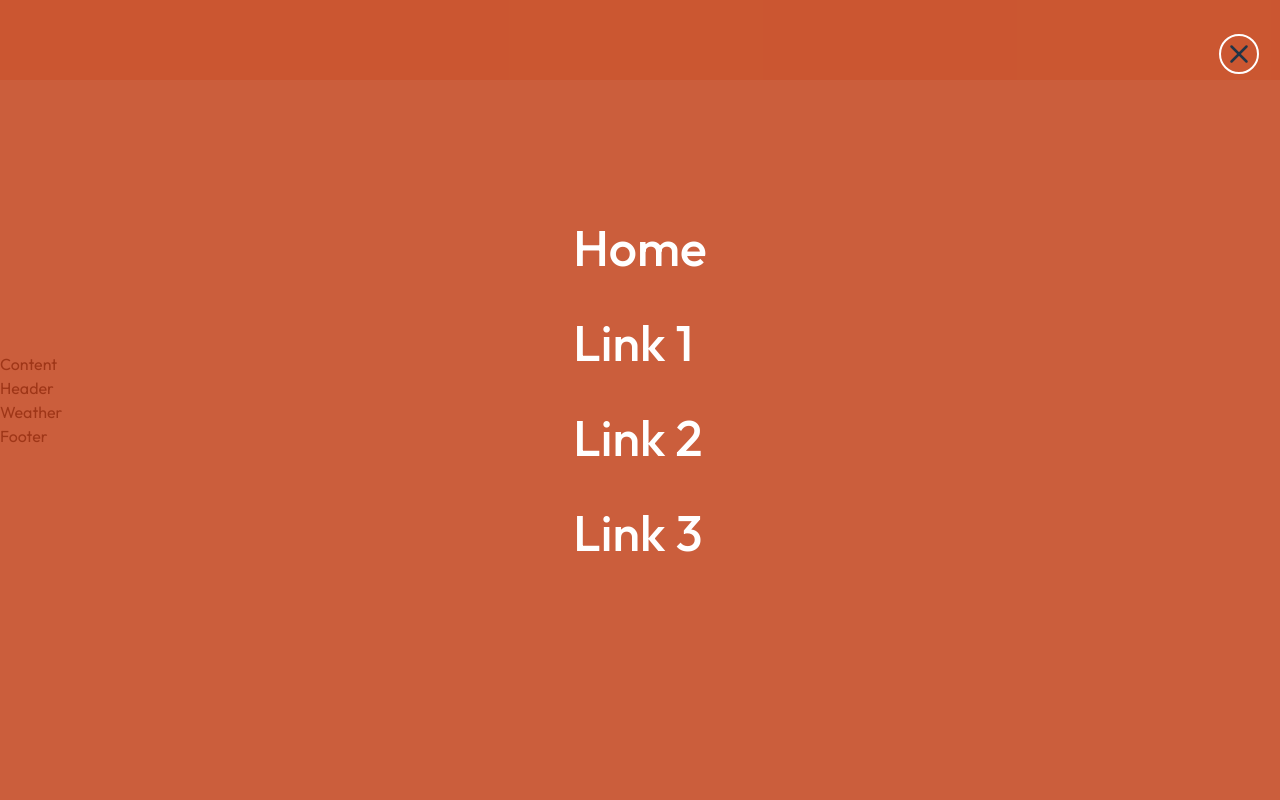
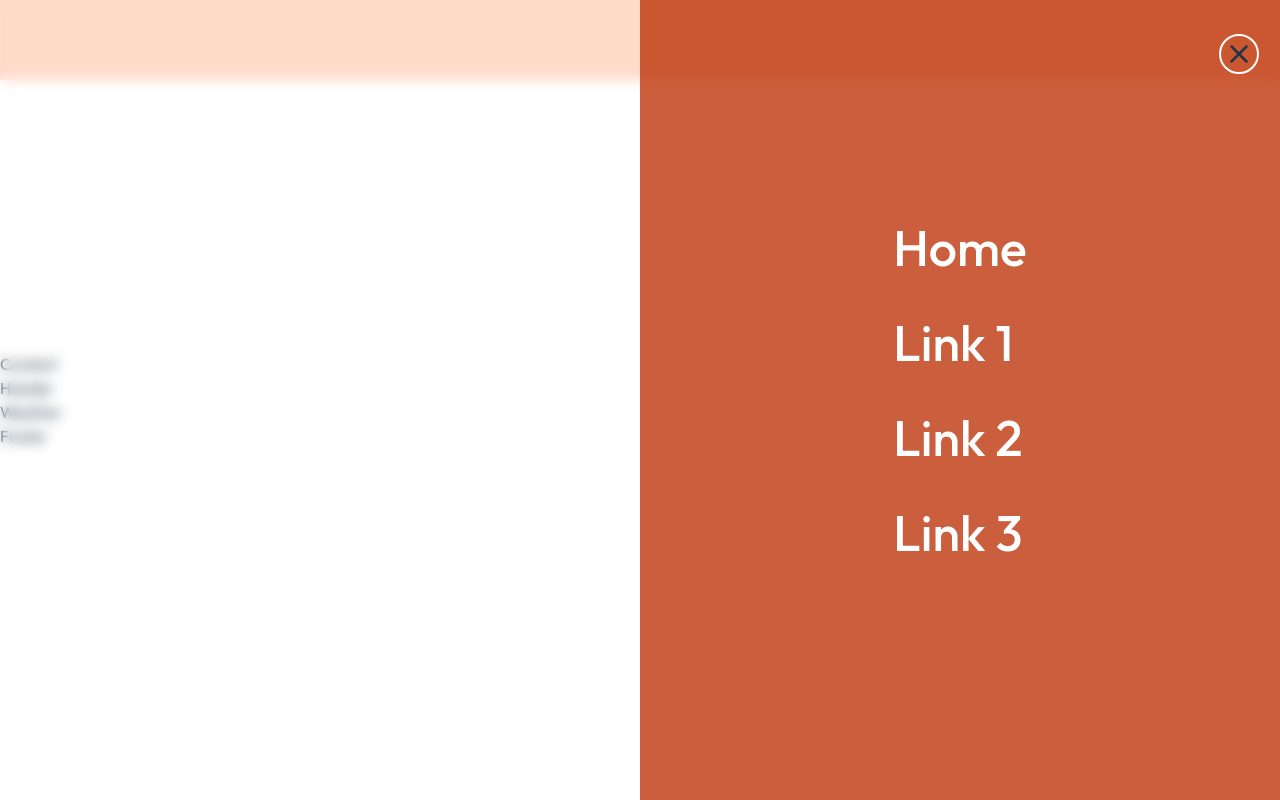
Before and after one commit to jhn322/holmsund-information, a React (Vite) app: page / in a window 1280 px wide. Both pictures are taken after a click on the icon 1240 px from the left and 40 px from the top of the page. Built offline with nearby package versions, Linux system fonts and the light colour scheme.

Commit message:
blurred bg and desktop change

```diff
--- a/src/components/Navigation.jsx
+++ b/src/components/Navigation.jsx
@@ -14,8 +14,18 @@ const Navigation = () => {
     setIsMenuOpen(false);
   };
 
+  const handleBlurBackgroundClick = () => {
+    setIsMenuOpen(false);
+  };
+
   return (
     <nav>
+      {isMenuOpen && (
+        <div
+          className={styles.blurBackground}
+          onClick={handleBlurBackgroundClick}
+        ></div>
+      )}
       <div
         className={`${styles.navContainer} ${
           isMenuOpen ? styles.menuOpen : ""
--- a/src/styles/Navigation.module.css
+++ b/src/styles/Navigation.module.css
@@ -102,13 +102,17 @@ li {
   }
 }
 
-@keyframes slideOut {
-  from {
-    transform: translateX(0);
-  }
-  to {
-    transform: translateX(100%);
-  }
+/* Blurs the background when wrapper menu is open */
+.blurBackground {
+  backdrop-filter: blur(5px);
+  filter: blur(5px);
+  position: fixed;
+  top: 0;
+  left: 0;
+  width: 100%;
+  height: 100%;
+  z-index: 99;
+  cursor: pointer;
 }
 
 .menuWrapper {
@@ -180,7 +184,7 @@ li {
 }
 
 /* Desktop */
-@media only screen and (min-width: 1200px) {
+@media only screen and (min-width: 1024px) {
   /* Main nav */
   .navContainer {
     height: 10vh;
@@ -207,12 +211,8 @@ li {
     top: 34px;
     right: 21px;
   }
+
+  .menuWrapper {
+    width: 50%;
+  }
 }
-
-/* Tablet size */
-@media only screen and (min-width: 901px) and (max-width: 1199px) {
-}
-
-/* Smaller tablet size */
-@media only screen and (min-width: 801px) and (max-width: 900px) {
-}
```
